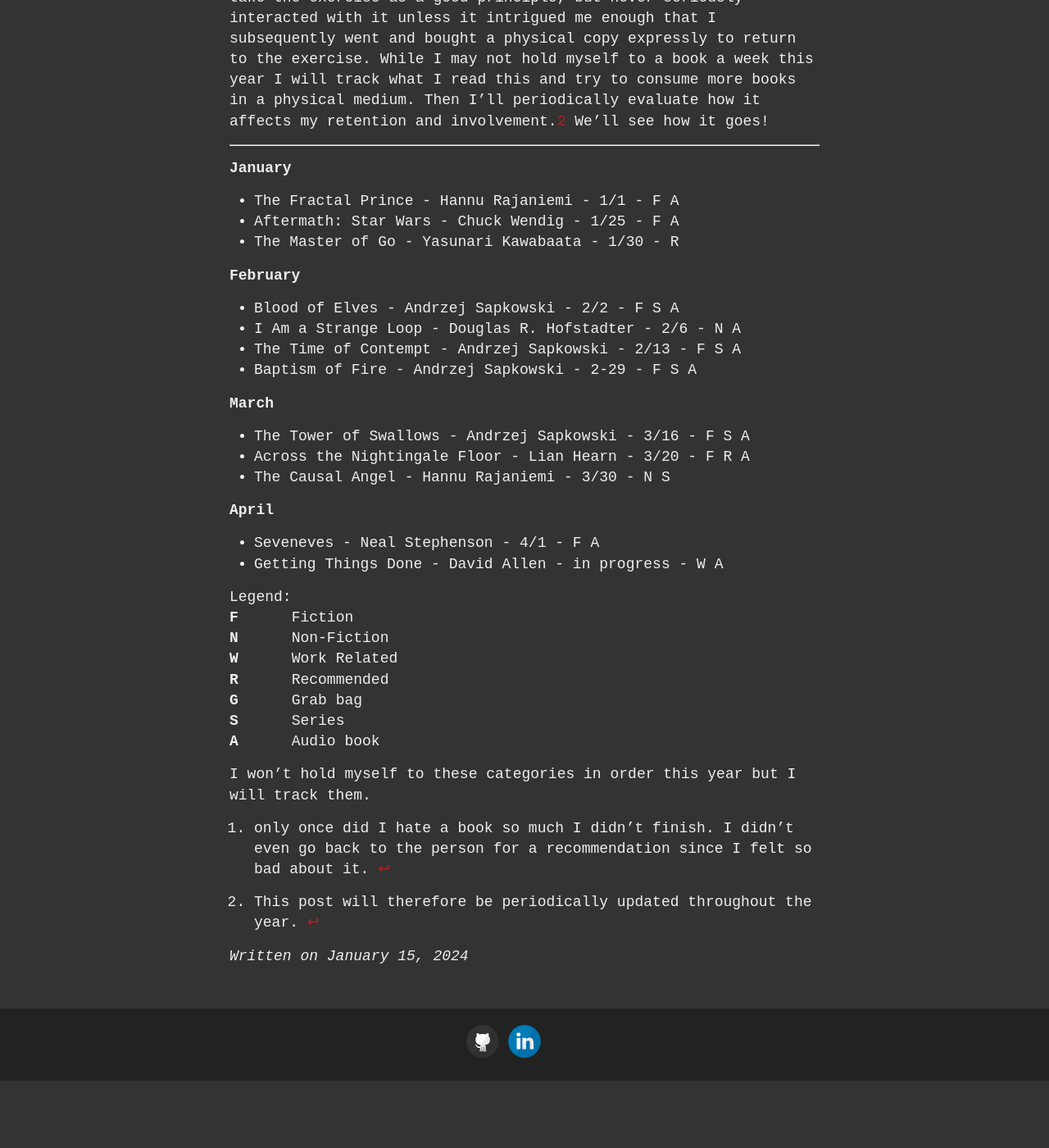
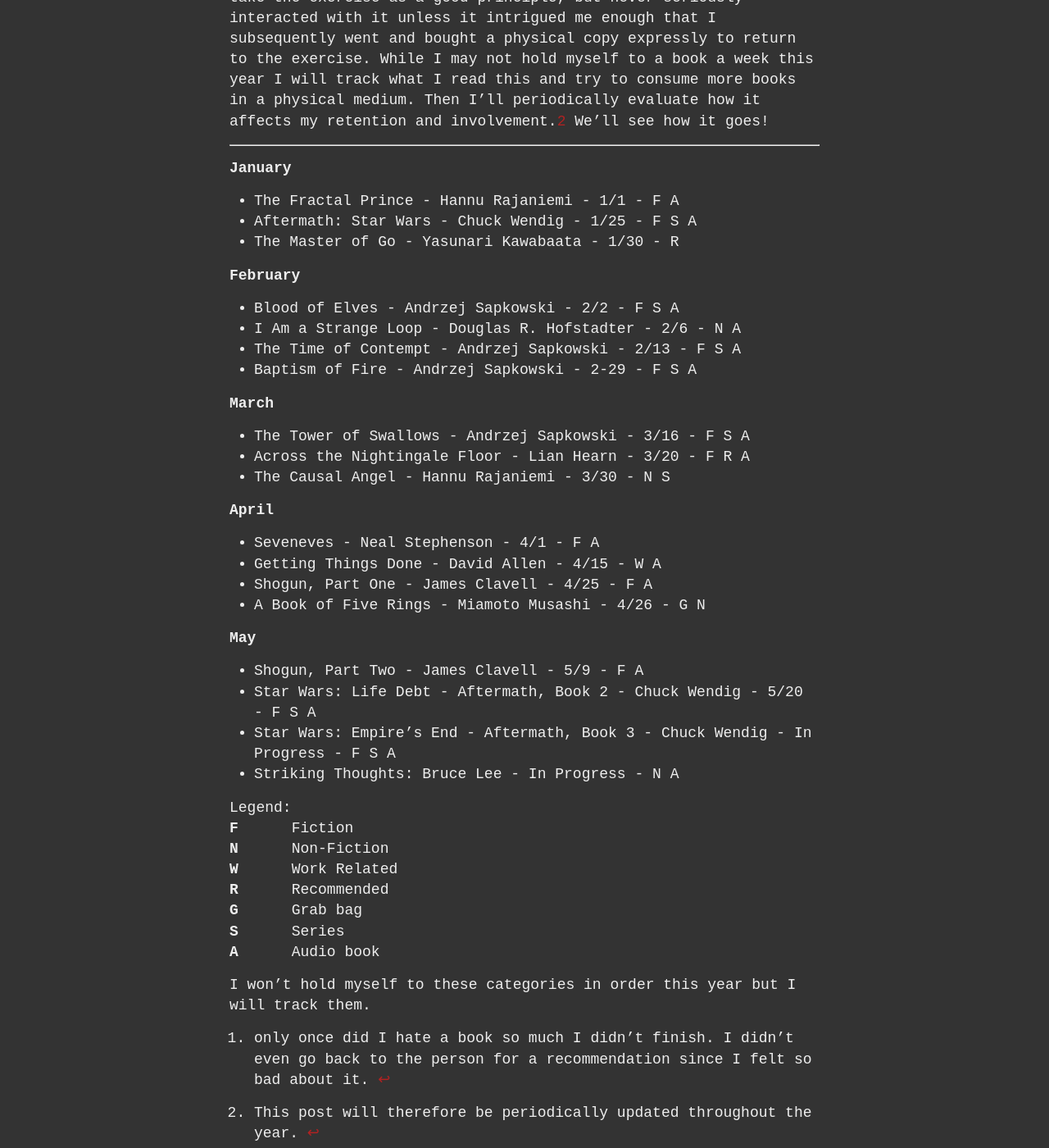
Before and after one commit to ninjajoe9/ninjajoe9.github.io, a Jekyll site: the page built from _posts/2024-01-15-Books-for-2024.md, in a window 1280 px wide and 1400 px high, scrolled down 1340 px. Shown: the whole window at 82% size. Built offline with Jekyll 4.4.1, drawn with Linux system fonts in a browser that asks for light colours; our own code applies the rules of GitHub Pages for plain Markdown files; before the commit the page ends 2659 px from its top, so only the background shows below that.

Commit message:
Update 2024-01-15-Books-for-2024.md

```diff
--- a/_posts/2024-01-15-Books-for-2024.md
+++ b/_posts/2024-01-15-Books-for-2024.md
@@ -9,7 +9,7 @@
 **January**
 
 - The Fractal Prince - Hannu Rajaniemi - 1/1 - F A
-- Aftermath: Star Wars - Chuck Wendig - 1/25 - F A
+- Aftermath: Star Wars - Chuck Wendig - 1/25 - F S A
 - The Master of Go - Yasunari Kawabaata - 1/30 - R
 
 **February**
@@ -28,7 +28,16 @@
 **April**
 
 - Seveneves - Neal Stephenson - 4/1 - F A
-- Getting Things Done - David Allen - in progress - W A
+- Getting Things Done - David Allen - 4/15 - W A
+- Shogun, Part One - James Clavell - 4/25 - F A
+- A Book of Five Rings - Miamoto Musashi - 4/26 - G N
+
+**May**
+
+- Shogun, Part Two - James Clavell - 5/9 - F A
+- Star Wars: Life Debt - Aftermath, Book 2 - Chuck Wendig - 5/20 - F S A
+- Star Wars: Empire's End - Aftermath, Book 3 - Chuck Wendig - In Progress - F S A
+- Striking Thoughts: Bruce Lee - In Progress - N A
 
 | Legend: ||
 |---|---|
```
